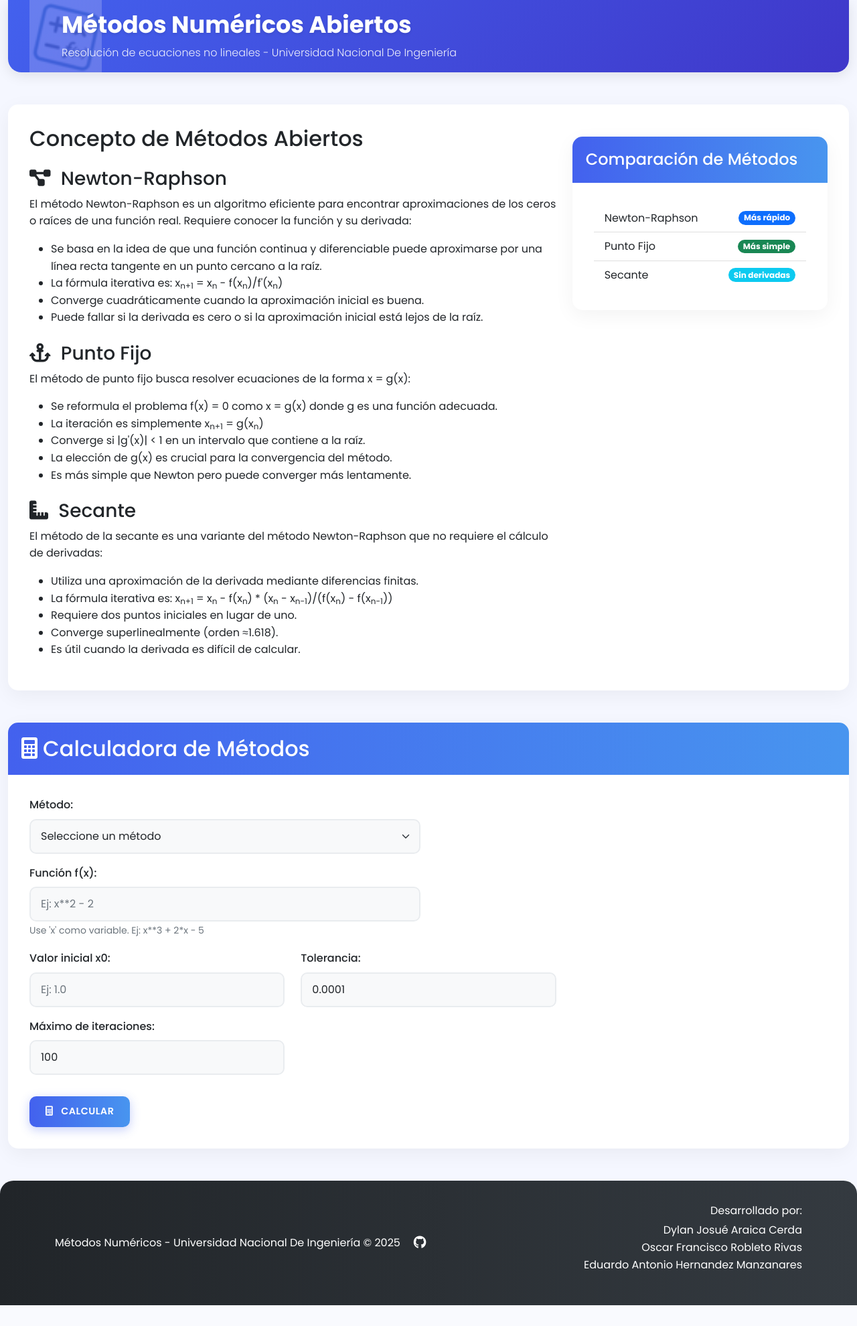
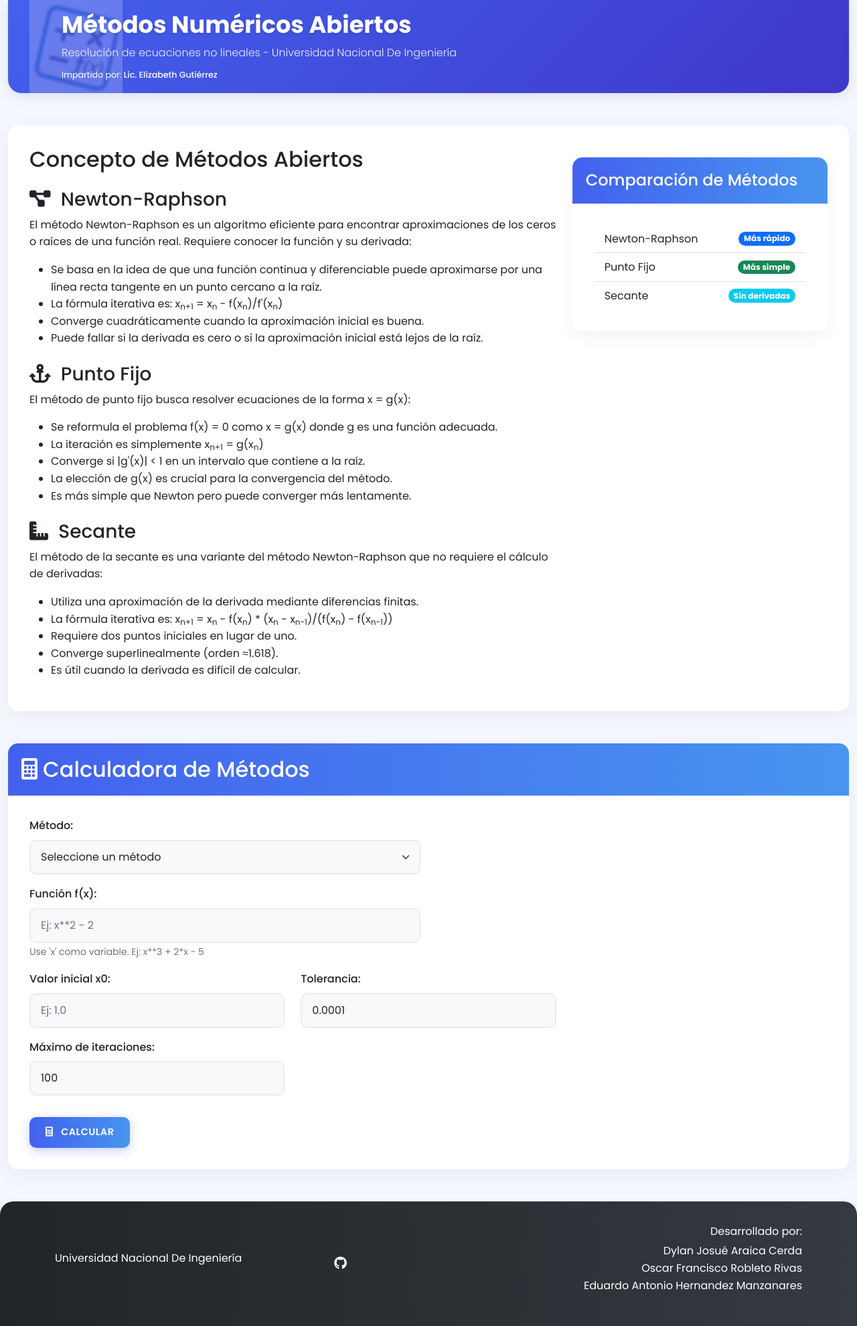
Before and after one commit to DylanA0110/MetodosNumericosPJ, a Flask app: page / in a window 1280 px wide. Shown: the whole page at 67% size. Before the commit the page ends 1949 px from the top, so only its background shows below. Run offline with Flask 3, Linux system fonts and the light colour scheme; some libraries are stand-ins or nearby versions.

Commit message:
terminando

```diff
--- a/static/css/styles.css
+++ b/static/css/styles.css
@@ -267,13 +267,51 @@ footer {
     animation: float 4s ease-in-out infinite;
 }
 
+.docente-mention {
+    color: white !important;
+    font-size: 0.9rem;
+    margin-top: 0.5rem;
+}
+
+.docente-mention strong {
+    font-weight: 500;
+    color: white !important;
+}
 /* Efecto neumorfismo para inputs en focus */
 .input-neumorphic:focus {
     background: #f8f9fa;
     box-shadow: inset 5px 5px 10px #e9ecef,
                 inset -5px -5px 10px #ffffff;
 }
+/* Estilos para el agradecimiento */
+.agradecimiento {
+    font-size: 0.85rem;
+    color: rgba(255, 255, 255, 0.7);
+    border-left: 3px solid var(--accent-color);
+    padding-left: 10px;
+    margin-top: 8px;
+}
 
+.agradecimiento strong {
+    color: white;
+    font-weight: 500;
+}
+
+/* Ajustes responsivos */
+@media (max-width: 768px) {
+    .agradecimiento {
+        text-align: center;
+        border-left: none;
+        border-top: 2px solid var(--accent-color);
+        padding-left: 0;
+        padding-top: 10px;
+        margin-top: 15px;
+    }
+
+    .creditos, .agradecimiento {
+        text-align: center !important;
+    }
+}
 /* Responsive */
 @media (max-width: 768px) {
     .header-content {
--- a/templates/index.html
+++ b/templates/index.html
@@ -20,6 +20,9 @@
                 <div>
                     <h1>Métodos Numéricos Abiertos</h1>
                     <p>Resolución de ecuaciones no lineales - Universidad Nacional De Ingeniería</p>
+                  <div class="docente-mention" style="color: white;">
+    <small>Impartido por: <strong>Lic. Elizabeth Gutiérrez</strong></small>
+</div>
                 </div>
             </div>
         </header>
@@ -201,10 +204,14 @@
 
     <footer>
         <div class="footer-content container">
-            <p class="mb-0">Métodos Numéricos - Universidad Nacional De Ingeniería &copy; 2025</p>
+            <p data-bs-toggle="tooltip" title="Agradecimiento especial a nuestra docente Lic. Elizabeth Gutiérrez">
+    Universidad Nacional De Ingeniería
+</p>
             <div class="social-links">
                 <a href="https://github.com/DylanA0110/MetodosNumericosPJ"><i class="fab fa-github"></i></a>
             </div>
+
+
              <div class="col-md-6 text-end">
                     <div class="creditos">
                         <p class="mb-1">Desarrollado por:</p>
```
Also changed, not shown: requeriments.txt (renamed from requeriments.txt.txt).
